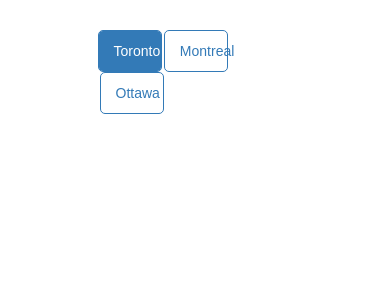
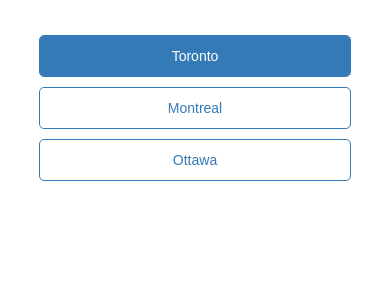
Before and after one commit to march93/current-weather, a React (Create React App) app: page / in a window 390 px wide. Shown: the top 300 px of the page. Built offline with nearby package versions, Linux system fonts and the light colour scheme.

Commit message:
Added responsive design to city menu

```diff
--- a/src/styles/CityMenu.css
+++ b/src/styles/CityMenu.css
@@ -6,11 +6,24 @@
 
 .navMenu {
     margin-top: 30px;
-    width: 50%;
+    width: 100%;
+    display: flex;
+    justify-content: center;
 }
 
 .navMenu > li {
-    width: 33%;
+    width: 20%;
     border: 1px solid #337ab7;
     border-radius: 5px;
 }
+
+@media only screen and (max-width: 480px) {
+    .navMenu {
+        flex-direction: column;
+    }
+
+    .navMenu > li {
+        width: 80%;
+        margin: 5px auto !important;
+    }
+}
```
